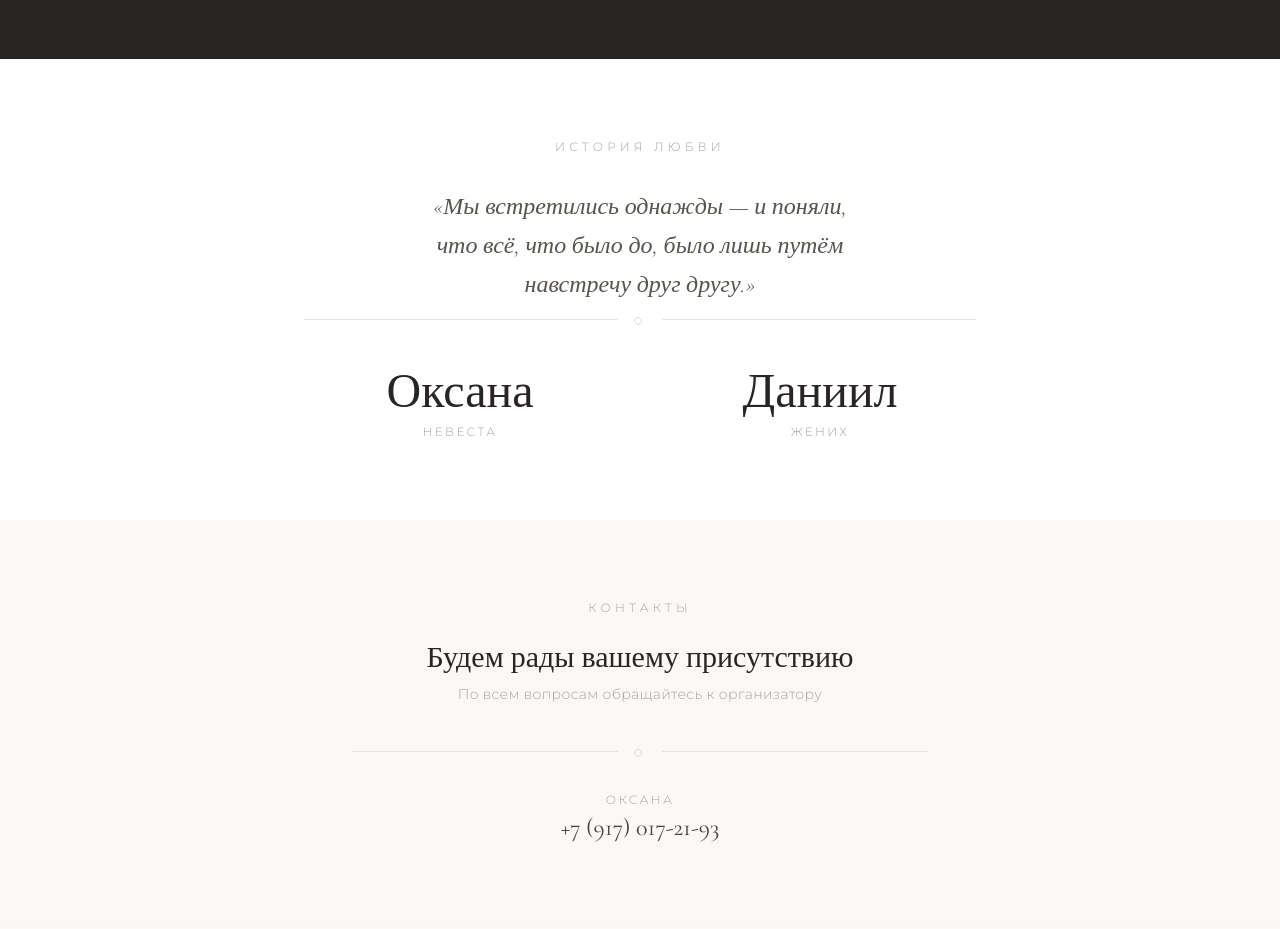
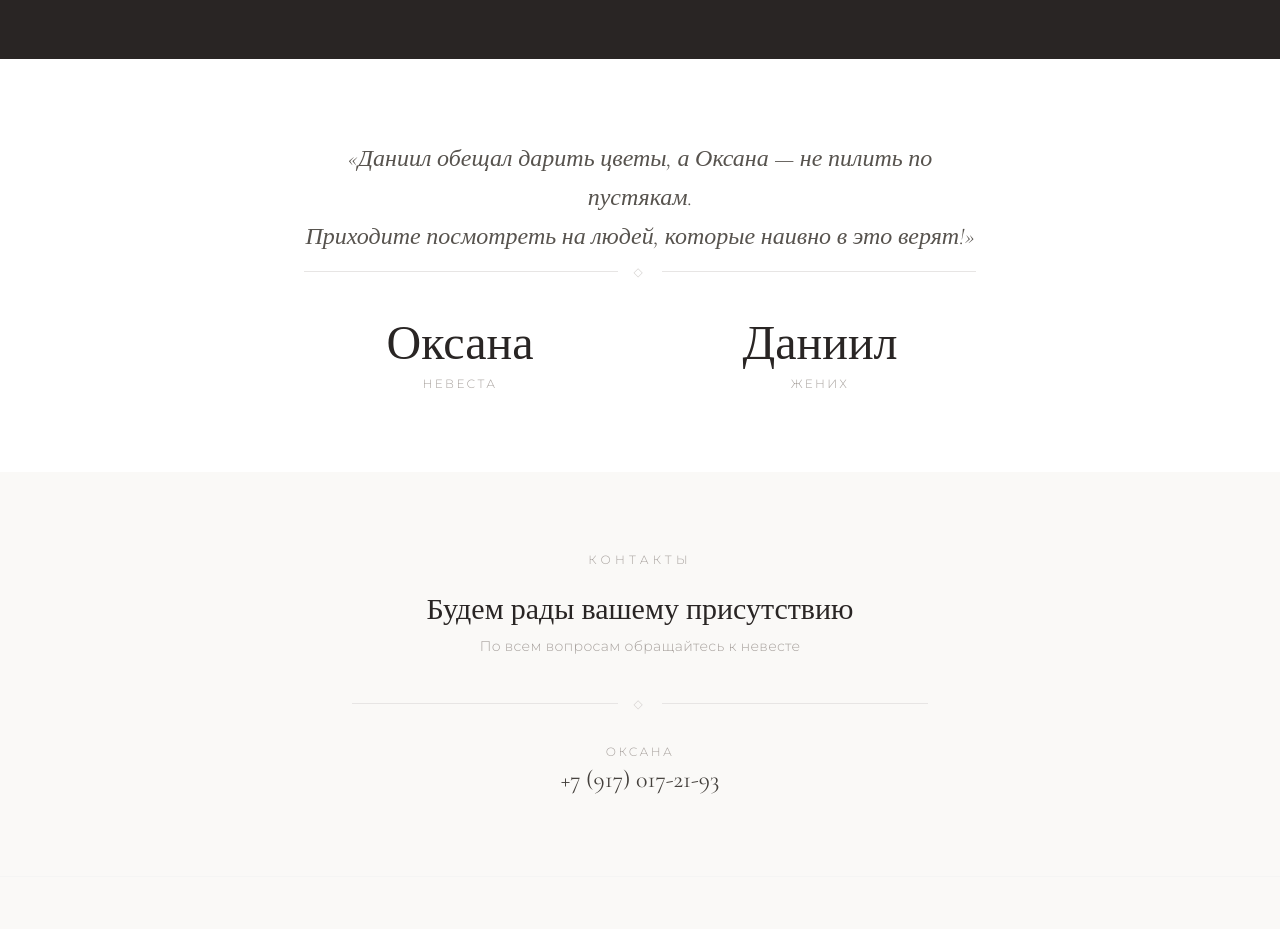
Before and after one commit to pr-poehali-dev/wedding-invitation-site-204, a React (Vite) app: page / in a window 1280 px wide. Shown: the part 2660-3589 px from the top of the page. Built offline with nearby package versions, Linux system fonts and the light colour scheme.

Commit message:
Wedding vows replacement

```diff
--- a/src/pages/Index.tsx
+++ b/src/pages/Index.tsx
@@ -246,11 +246,9 @@ export default function Index() {
       <section className="py-20 px-6 bg-white">
         <div className="max-w-2xl mx-auto">
           <FadeSection className="text-center">
-            <p className="text-xs tracking-[0.35em] uppercase text-stone-400 mb-8 font-light">История любви</p>
             <blockquote className="font-cormorant italic text-2xl text-stone-600 leading-relaxed font-light">
-              «Мы встретились однажды — и поняли,<br className="hidden md:block" />
-              что всё, что было до, было лишь путём<br className="hidden md:block" />
-              навстречу друг другу.»
+              «Даниил обещал дарить цветы, а Оксана — не пилить по пустякам.<br className="hidden md:block" />
+              Приходите посмотреть на людей, которые наивно в это верят!»
             </blockquote>
 
             <Divider />
@@ -276,7 +274,7 @@ export default function Index() {
             <p className="text-xs tracking-[0.35em] uppercase text-stone-400 mb-6 font-light">Контакты</p>
             <h2 className="font-cormorant text-3xl font-light text-stone-800 mb-2">Будем рады вашему присутствию</h2>
             <p className="text-stone-400 text-sm font-light mb-10 tracking-wide">
-              По всем вопросам обращайтесь к организатору
+              По всем вопросам обращайтесь к невесте
             </p>
 
             <Divider />
```
